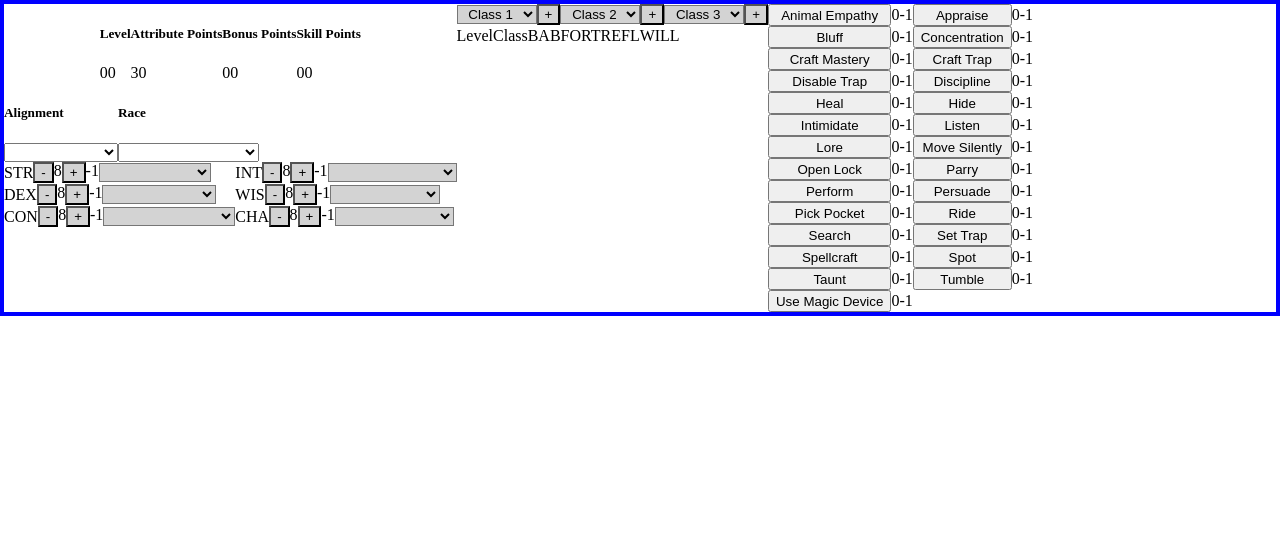
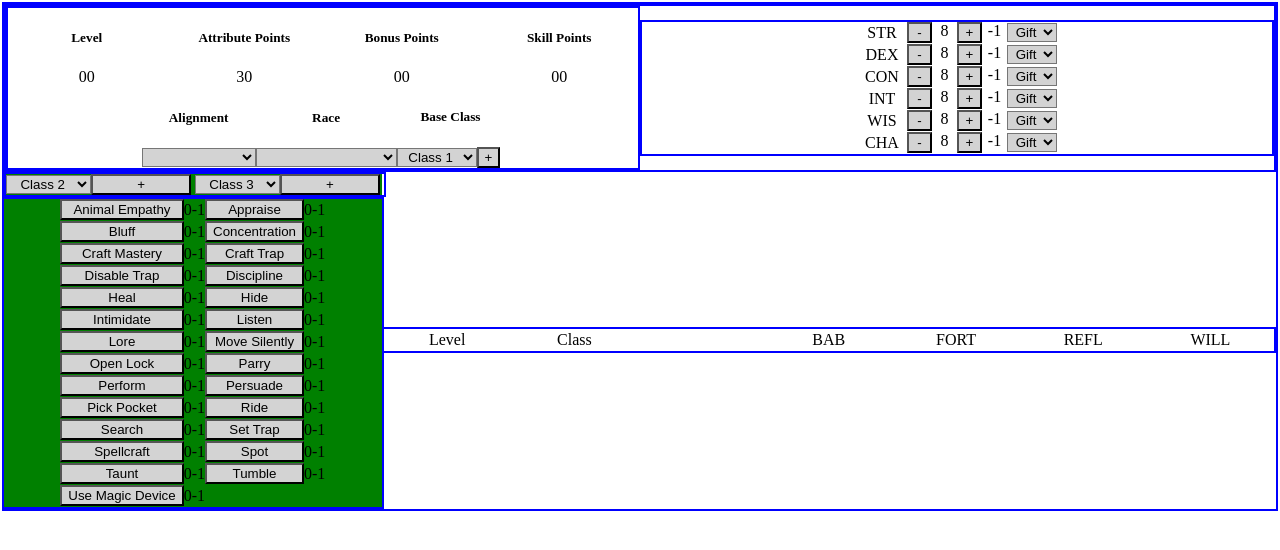
Before and after one commit to Wesley-J-Davis/DnD-3.5-Leveling-Simulator, a plain HTML site: page index.html in a window 1280 px wide. Drawn offline with Linux system fonts and the light colour scheme.

Commit message:
lots of changes
still need to work on alignments

```diff
--- a/css/style.css
+++ b/css/style.css
@@ -3,15 +3,19 @@
   border: purple solid 2px;
 }
 .FC {
+  flex: 1;
   display: flex;
   flex-direction: column;
-  height: auto;
-  align-items: baseline;
+  justify-content: center;
+  align-items: center;
 
 }
 .FR {
+  flex: 1;
   display: flex;
   flex-direction: row;
+  justify-content: center;
+  align-items: center;
 
 }
 .GC {
@@ -36,27 +40,27 @@
 }
 .Attributes {
   display: grid;
-  grid-template-columns: 1fr 1.5fr 1fr 1.5fr 1fr .5fr;
+  grid-template-columns: 50px 25px 25px 25px 25px 50px;
 }
 .Levelups {
   display: grid;
   grid-template-columns: repeat(3, auto);
+}
 
-}
 .Printout {
   display: grid;
   grid-template-columns: 1fr 1fr 1fr 1fr 1fr 1fr 1fr ;
 }
 .numbers {
   text-align: center;
-  justify-content: center;
+  justify-content: left;
 }
 .letters {
   text-align: right  ;
   justify-content: center;
 }
 .marginauto {
-  margin: auto;
+  margin: 2px;
 }
 .AlignmentRaceSection {
   display: flex;
@@ -72,22 +76,31 @@
   background: lightgrey;
   text-align: center;
   align-self: center;
+  flex: 1;
 }
-
 .lbl {
   text-align: center ;
   margin: 2px 0px;
+  flex: 1;
 }
-
 .skillCostProhibited {
   background: red;
-
 }
 .skillCostOne {
   background: green;
-
 }
 .skillCostTwo {
   background: yellow;
-
 }
+.lefty {
+  align-self: flex-start;
+}
+.width30 {
+  width: 30%;
+}
+.width70 {
+  width: 70%;
+}
+.centerAlign {
+  justify-content: center;
+}
--- a/index.html
+++ b/index.html
@@ -7,15 +7,11 @@
   <link rel="stylesheet" href="css/style.css">
 </head>
 <body class="testbox1 marginauto">
-
   <div action="#" id="CharacterSheet" class="FR perimeter ">
+    <div class="FC perimeter">
+      <div id="AllPoints" class="FR numbers width100">
         <div class="FC">
-
-      <div id="AllPoints" class="AlignmentRaceSection numbers width100 FR">
-        <div class="FC">
-          <h5 for="" class="letters ">
-            Level
-          </h5>
+          <h5 for="" class="letters">Level</h5>
           <label for="" id="TotalLevel" class="numbers  ">00</label>
         </div>
         <div class="FC">
@@ -41,7 +37,7 @@
       <div class="FR">
         <div class="FC">
           <h5 class="">Alignment</h5>
-          <select name="Alignment" id="Alignment" class="" onclick="classesFromAlignment()">
+          <select name="Alignment" id="Alignment" class="btn" onclick="classesFromAlignment()">
             <option selected value=""></option>
             <option value="LG" class='dropdown'>Lawful Good</option>
             <option value="NG" class='dropdown'>Neutral Good</option>
@@ -56,7 +52,7 @@
         </div>
         <div class="FC">
           <h5 class="">Race</h5>
-          <select name="Race" id="Race" class="" onclick="racialTraits()">
+          <select name="Race" id="Race" class="btn" onclick="racialTraits()">
             <option  value=""></option>
             <option value="Human">Human</option>
             <option value="Deep-Imaskari">Deep-Imaskari</option>
@@ -93,99 +89,9 @@
             <option value="Rakashasa">Rakashasa</option>
 
           </select>
-
-        </div>
-
-
-
-      </div>
-      <div id="Attributes" class="FR">
-        <div class="FC">
-          <div class="FR">
-            <label for="" class="lbl" >STR</label>
-            <button class="btn" onclick="downSTR()">-</button>
-            <label for="" class="numbers" id="STR">8</label>
-            <button class="btn" onclick="upSTR()">+</button>
-            <label for="" class="numbers" id="STRmod">-1</label>
-            <select name="" id="STRgift" class="btn" onclick="giftSTR()">
-              <option selected value=""></option>
-              <option value="">Gift of Strength</option>
-            </select>
-          </div>
-          <div class="FR">
-            <label for="" class="lbl" >DEX</label>
-            <button class="btn" onclick="downDEX()">-</button>
-            <label for="" class="numbers" id="DEX">8</label>
-            <button class="btn" onclick="upDEX()">+</button>
-            <label for="" class="numbers" id="DEXmod">-1</label>
-
-            <select name="" id="DEXgift" class="btn" onclick="giftDEX()">
-              <option selected value=""></option>
-              <option value="">Gift of Dexterity</option>
-            </select>
-          </div>
-          <div class="FR">
-            <label for="" class="lbl">CON</label>
-            <button class="btn" onclick="downCON()">-</button>
-            <label for="" class="numbers" id="CON">8</label>
-            <button class="btn" onclick="upCON()">+</button>
-            <label for="" class="numbers" id="CONmod">-1</label>
-
-            <select name="" id="CONgift" class="btn" onclick="giftCON()">
-              <option selected value=""></option>
-              <option value="">Gift of Constitution</option>
-            </select>
-          </div>
-        </div>
-
-
-        <div class="FC">
-          <div class="FR">
-            <label for="" class="lbl">INT</label>
-            <button class="btn" onclick="downINT()">-</button>
-            <label for="" class="numbers" id="INT">8</label>
-            <button class="btn" onclick="upINT()">+</button>
-            <label for="" class="numbers" id="INTmod">-1</label>
-
-            <select name="" id="INTgift" class="btn" onclick="giftINT()">
-              <option selected value=""></option>
-              <option value="">Gift of Intelligence</option>
-            </select>
-          </div>
-          <div class="FR">
-            <label for="" class="lbl">WIS</label>
-            <button class="btn" onclick="downWIS()">-</button>
-            <label for="" class="numbers" id="WIS">8</label>
-            <button class="btn" onclick="upWIS()">+</button>
-            <label for="" class="numbers" id="WISmod">-1</label>
-
-            <select name="" id="WISgift" class="btn" onclick="giftWIS()">
-              <option selected value=""></option>
-              <option value="">Gift of Wisdom</option>
-            </select>
-          </div>
-          <div class="FR">
-            <label for="" class="lbl">CHA</label>
-            <button class="btn" onclick="downCHA()">-</button>
-            <label for="" class="numbers" id="CHA">8</label>
-            <button class="btn" onclick="upCHA()">+</button>
-            <label for="" class="numbers" id="CHAmod">-1</label>
-
-            <select name="CHAgift" id="CHAgift" class="btn" onclick="giftCHA()">
-              <option selected value=""></option>
-              <option value="">Gift of Charisma</option>
-            </select>
-          </div>
-        </div>
-
-
-      </div>
-
-
         </div>
         <div class="FC">
-      <div id="MultiClassing" class="FR">
-        <div class="" id="">
+          <h5 class="">Base Class</h5>
           <div class="FR">
             <select name="classONE" id="classONE" class="btn" onclick="classOneSelection()">
               <option selected value="">Class 1</option>
@@ -201,13 +107,90 @@
               <option value="Sorcerer">Sorcerer</option>
               <option value="Wizard">Wizard</option>
             </select>
-
             <button id="CL1BTN" class="btn" >+</button>
             <h3 id="CL1" class="marginauto"></h3>
           </div>
         </div>
-        <div class="" id="">
-          <div class="FR">
+      </div>
+    </div>
+    <div id="Attributes" class="FC perimeter">
+        <div class="Attributes">
+          <label for="" class="lbl" >STR</label>
+          <button class="btn" onclick="downSTR()">-</button>
+          <label for="" class="numbers" id="STR">8</label>
+          <button class="btn" onclick="upSTR()">+</button>
+          <label for="" class="numbers" id="STRmod">-1</label>
+          <select name="" id="STRgift" class="btn" onclick="giftSTR()">
+            <option selected value="">Gift</option>
+            <option value="">Gift of Strength</option>
+          </select>
+        </div>
+        <div class="Attributes">
+          <label for="" class="lbl" >DEX</label>
+          <button class="btn" onclick="downDEX()">-</button>
+          <label for="" class="numbers" id="DEX">8</label>
+          <button class="btn" onclick="upDEX()">+</button>
+          <label for="" class="numbers" id="DEXmod">-1</label>
+
+          <select name="" id="DEXgift" class="btn" onclick="giftDEX()">
+            <option selected value="">Gift</option>
+            <option value="">Gift of Dexterity</option>
+          </select>
+        </div>
+        <div class="Attributes">
+          <label for="" class="lbl">CON</label>
+          <button class="btn" onclick="downCON()">-</button>
+          <label for="" class="numbers" id="CON">8</label>
+          <button class="btn" onclick="upCON()">+</button>
+          <label for="" class="numbers" id="CONmod">-1</label>
+
+          <select name="" id="CONgift" class="btn" onclick="giftCON()">
+            <option selected value="">Gift</option>
+            <option value="">Gift of Constitution</option>
+          </select>
+        </div>
+        <div class="Attributes">
+          <label for="" class="lbl">INT</label>
+          <button class="btn" onclick="downINT()">-</button>
+          <label for="" class="numbers" id="INT">8</label>
+          <button class="btn" onclick="upINT()">+</button>
+          <label for="" class="numbers" id="INTmod">-1</label>
+
+          <select name="" id="INTgift" class="btn" onclick="giftINT()">
+            <option selected value="">Gift</option>
+            <option value="">Gift of Intelligence</option>
+          </select>
+        </div>
+        <div class="Attributes">
+          <label for="" class="lbl">WIS</label>
+          <button class="btn" onclick="downWIS()">-</button>
+          <label for="" class="numbers" id="WIS">8</label>
+          <button class="btn" onclick="upWIS()">+</button>
+          <label for="" class="numbers" id="WISmod">-1</label>
+
+          <select name="" id="WISgift" class="btn" onclick="giftWIS()">
+            <option selected value="">Gift</option>
+            <option value="">Gift of Wisdom</option>
+          </select>
+        </div>
+        <div class="Attributes">
+          <label for="" class="lbl">CHA</label>
+          <button class="btn" onclick="downCHA()">-</button>
+          <label for="" class="numbers" id="CHA">8</label>
+          <button class="btn" onclick="upCHA()">+</button>
+          <label for="" class="numbers" id="CHAmod">-1</label>
+
+          <select name="CHAgift" id="CHAgift" class="btn" onclick="giftCHA()">
+            <option selected value="">Gift</option>
+            <option value="">Gift of Charisma</option>
+          </select>
+        </div>
+    </div>
+  </div>
+
+    <div class="FR width100">
+      <div class="FC skillCostOne width30">
+        <div id="MultiClassing" class="FR perimeter lefty width100">
           <select name="classTWO" id="classTWO" class="btn" onclick="classTwoSelection()">
             <option selected value="">Class 2</option>
             <option value="Barbarian">Barbarian</option>
@@ -222,13 +205,8 @@
             <option value="Sorcerer">Sorcerer</option>
             <option value="Wizard">Wizard</option>
           </select>
-
           <button id="CL2BTN"class="btn" >+</button>
           <h3 id="CL2" class="marginauto"></h3>
-          </div>
-        </div>
-        <div class="" id="">
-          <div class="FR">
           <select name="classTHREE" id="classTHREE" class="btn" onclick="classThreeSelection()">
                 <option selected value="">Class 3</option>
                 <option value="Barbarian">Barbarian</option>
@@ -243,13 +221,124 @@
                 <option value="Sorcerer">Sorcerer</option>
                 <option value="Wizard">Wizard</option>
           </select>
-
           <button id="CL3BTN" class="btn" >+</button>
           <h3 id="CL3" class="marginauto"></h3>
         </div>
+
+        <div id="Skills" class="GC numbers perimeter width100 centerAlign">
+
+          <button name="test"  class=" btn width100" onclick="skillPointAllocation(0)">Animal Empathy</button>
+          <label for="" class="lbl SkillValues">0</label>
+          <label for="" class="lbl SkillMods">-1</label>
+
+          <button name="test"  class=" btn width100" onclick="skillPointAllocation(1)">Appraise</button>
+          <label for="" class="lbl SkillValues">0</label>
+          <label for="" class="lbl SkillMods">-1</label>
+
+          <button name="test"  class=" btn width100" onclick="skillPointAllocation(2)">Bluff</button>
+          <label for="" class="lbl SkillValues">0</label>
+          <label for="" class="lbl SkillMods">-1</label>
+
+          <button name="test"  class=" btn width100" onclick="skillPointAllocation(3)">Concentration</button>
+          <label for="" class="lbl SkillValues">0</label>
+          <label for="" class="lbl SkillMods">-1</label>
+
+          <button name="test"  class=" btn width100" onclick="skillPointAllocation(4)">Craft Mastery</button>
+          <label for="" class="lbl SkillValues">0</label>
+          <label for="" class="lbl SkillMods">-1</label>
+
+          <button name="test"  class=" btn width100" onclick="skillPointAllocation(5)">Craft Trap</button>
+          <label for="" class="lbl SkillValues">0</label>
+          <label for="" class="lbl SkillMods">-1</label>
+
+          <button name="test"  class=" btn width100" onclick="skillPointAllocation(6)">Disable Trap</button>
+          <label for="" class="lbl SkillValues">0</label>
+          <label for="" class="lbl SkillMods">-1</label>
+
+          <button name="test"  class=" btn width100" onclick="skillPointAllocation(7)">Discipline</button>
+          <label for="" class="lbl SkillValues">0</label>
+          <label for="" class="lbl SkillMods">-1</label>
+
+          <button name="test"  class=" btn width100" onclick="skillPointAllocation(8)">Heal</button>
+          <label for="" class="lbl SkillValues">0</label>
+          <label for="" class="lbl SkillMods">-1</label>
+
+          <button name="test"  class=" btn width100" onclick="skillPointAllocation(9)">Hide</button>
+          <label for="" class="lbl SkillValues">0</label>
+          <label for="" class="lbl SkillMods">-1</label>
+
+          <button name="test"  class=" btn width100" onclick="skillPointAllocation(10)">Intimidate</button>
+          <label for="" class="lbl SkillValues">0</label>
+          <label for="" class="lbl SkillMods">-1</label>
+
+          <button name="test"  class=" btn width100" onclick="skillPointAllocation(11)">Listen</button>
+          <label for="" class="lbl SkillValues">0</label>
+          <label for="" class="lbl SkillMods">-1</label>
+
+          <button name="test"  class=" btn width100" onclick="skillPointAllocation(12)">Lore</button>
+          <label for="" class="lbl SkillValues">0</label>
+          <label for="" class="lbl SkillMods">-1</label>
+
+          <button name="test"  class=" btn width100" onclick="skillPointAllocation(13)">Move Silently</button>
+          <label for="" class="lbl SkillValues">0</label>
+          <label for="" class="lbl SkillMods">-1</label>
+
+          <button name="test"  class=" btn width100" onclick="skillPointAllocation(14)">Open Lock</button>
+          <label for="" class="lbl SkillValues">0</label>
+          <label for="" class="lbl SkillMods">-1</label>
+
+          <button name="test"  class=" btn width100" onclick="skillPointAllocation(15)">Parry</button>
+          <label for="" class="lbl SkillValues">0</label>
+          <label for="" class="lbl SkillMods">-1</label>
+
+          <button name="test"  class=" btn width100" onclick="skillPointAllocation(16)">Perform</button>
+          <label for="" class="lbl SkillValues">0</label>
+          <label for="" class="lbl SkillMods">-1</label>
+
+          <button name="test"  class=" btn width100" onclick="skillPointAllocation(17)">Persuade</button>
+          <label for="" class="lbl SkillValues">0</label>
+          <label for="" class="lbl SkillMods">-1</label>
+
+          <button name="test"  class=" btn width100" onclick="skillPointAllocation(18)">Pick Pocket</button>
+          <label for="" class="lbl SkillValues">0</label>
+          <label for="" class="lbl SkillMods">-1</label>
+
+          <button name="test"  class=" btn width100" onclick="skillPointAllocation(19)">Ride</button>
+          <label for="" class="lbl SkillValues">0</label>
+          <label for="" class="lbl SkillMods">-1</label>
+
+          <button name="test"  class=" btn width100" onclick="skillPointAllocation(20)">Search</button>
+          <label for="" class="lbl SkillValues">0</label>
+          <label for="" class="lbl SkillMods">-1</label>
+
+          <button name="test"  class=" btn width100" onclick="skillPointAllocation(21)">Set Trap</button>
+          <label for="" class="lbl SkillValues">0</label>
+          <label for="" class="lbl SkillMods">-1</label>
+
+          <button name="test"  class=" btn width100" onclick="skillPointAllocation(22)">Spellcraft</button>
+          <label for="" class="lbl SkillValues">0</label>
+          <label for="" class="lbl SkillMods">-1</label>
+
+          <button name="test"  class=" btn width100" onclick="skillPointAllocation(23)">Spot</button>
+          <label for="" class="lbl SkillValues">0</label>
+          <label for="" class="lbl SkillMods">-1</label>
+
+          <button name="test"  class=" btn width100" onclick="skillPointAllocation(24)">Taunt</button>
+          <label for="" class="lbl SkillValues">0</label>
+          <label for="" class="lbl SkillMods">-1</label>
+
+          <button name="test"  class=" btn width100" onclick="skillPointAllocation(25)">Tumble</button>
+          <label for="" class="lbl SkillValues">0</label>
+          <label for="" class="lbl SkillMods">-1</label>
+
+          <button name="test"  class=" btn width100" onclick="skillPointAllocation(26)">Use Magic Device</button>
+          <label for="" class="lbl SkillValues">0</label>
+          <label for="" class="lbl SkillMods">-1</label>
+
         </div>
       </div>
-      <div id="Printout" class="FR ">
+
+      <div id="Printout" class="Printout perimeter width70">
         <label class="lbl"for="">Level</label>
         <label class="lbl"for="">Class</label>
         <label class="lbl"for=""> </label>
@@ -260,118 +349,6 @@
       </div>
     </div>
 
-    <div id="Skills" class="GC numbers  ">
-
-      <button name="test"  class=" SkillButtons" onclick="skillPointAllocation(0)">Animal Empathy</button>
-      <label for="" class="lbl SkillValues">0</label>
-      <label for="" class="lbl SkillMods">-1</label>
-
-      <button name="test"  class=" SkillButtons" onclick="skillPointAllocation(1)">Appraise</button>
-      <label for="" class="lbl SkillValues">0</label>
-      <label for="" class="lbl SkillMods">-1</label>
-
-      <button name="test"  class=" SkillButtons" onclick="skillPointAllocation(2)">Bluff</button>
-      <label for="" class="lbl SkillValues">0</label>
-      <label for="" class="lbl SkillMods">-1</label>
-
-      <button name="test"  class=" SkillButtons" onclick="skillPointAllocation(3)">Concentration</button>
-      <label for="" class="lbl SkillValues">0</label>
-      <label for="" class="lbl SkillMods">-1</label>
-
-      <button name="test"  class=" SkillButtons" onclick="skillPointAllocation(4)">Craft Mastery</button>
-      <label for="" class="lbl SkillValues">0</label>
-      <label for="" class="lbl SkillMods">-1</label>
-
-      <button name="test"  class=" SkillButtons" onclick="skillPointAllocation(5)">Craft Trap</button>
-      <label for="" class="lbl SkillValues">0</label>
-      <label for="" class="lbl SkillMods">-1</label>
-
-      <button name="test"  class=" SkillButtons" onclick="skillPointAllocation(6)">Disable Trap</button>
-      <label for="" class="lbl SkillValues">0</label>
-      <label for="" class="lbl SkillMods">-1</label>
-
-      <button name="test"  class=" SkillButtons" onclick="skillPointAllocation(7)">Discipline</button>
-      <label for="" class="lbl SkillValues">0</label>
-      <label for="" class="lbl SkillMods">-1</label>
-
-      <button name="test"  class=" SkillButtons" onclick="skillPointAllocation(8)">Heal</button>
-      <label for="" class="lbl SkillValues">0</label>
-      <label for="" class="lbl SkillMods">-1</label>
-
-      <button name="test"  class=" SkillButtons" onclick="skillPointAllocation(9)">Hide</button>
-      <label for="" class="lbl SkillValues">0</label>
-      <label for="" class="lbl SkillMods">-1</label>
-
-      <button name="test"  class=" SkillButtons" onclick="skillPointAllocation(10)">Intimidate</button>
-      <label for="" class="lbl SkillValues">0</label>
-      <label for="" class="lbl SkillMods">-1</label>
-
-      <button name="test"  class=" SkillButtons" onclick="skillPointAllocation(11)">Listen</button>
-      <label for="" class="lbl SkillValues">0</label>
-      <label for="" class="lbl SkillMods">-1</label>
-
-      <button name="test"  class=" SkillButtons" onclick="skillPointAllocation(12)">Lore</button>
-      <label for="" class="lbl SkillValues">0</label>
-      <label for="" class="lbl SkillMods">-1</label>
-
-      <button name="test"  class=" SkillButtons" onclick="skillPointAllocation(13)">Move Silently</button>
-      <label for="" class="lbl SkillValues">0</label>
-      <label for="" class="lbl SkillMods">-1</label>
-
-      <button name="test"  class=" SkillButtons" onclick="skillPointAllocation(14)">Open Lock</button>
-      <label for="" class="lbl SkillValues">0</label>
-      <label for="" class="lbl SkillMods">-1</label>
-
-      <button name="test"  class=" SkillButtons" onclick="skillPointAllocation(15)">Parry</button>
-      <label for="" class="lbl SkillValues">0</label>
-      <label for="" class="lbl SkillMods">-1</label>
-
-      <button name="test"  class=" SkillButtons" onclick="skillPointAllocation(16)">Perform</button>
-      <label for="" class="lbl SkillValues">0</label>
-      <label for="" class="lbl SkillMods">-1</label>
-
-      <button name="test"  class=" SkillButtons" onclick="skillPointAllocation(17)">Persuade</button>
-      <label for="" class="lbl SkillValues">0</label>
-      <label for="" class="lbl SkillMods">-1</label>
-
-      <button name="test"  class=" SkillButtons" onclick="skillPointAllocation(18)">Pick Pocket</button>
-      <label for="" class="lbl SkillValues">0</label>
-      <label for="" class="lbl SkillMods">-1</label>
-
-      <button name="test"  class=" SkillButtons" onclick="skillPointAllocation(19)">Ride</button>
-      <label for="" class="lbl SkillValues">0</label>
-      <label for="" class="lbl SkillMods">-1</label>
-
-      <button name="test"  class=" SkillButtons" onclick="skillPointAllocation(20)">Search</button>
-      <label for="" class="lbl SkillValues">0</label>
-      <label for="" class="lbl SkillMods">-1</label>
-
-      <button name="test"  class=" SkillButtons" onclick="skillPointAllocation(21)">Set Trap</button>
-      <label for="" class="lbl SkillValues">0</label>
-      <label for="" class="lbl SkillMods">-1</label>
-
-      <button name="test"  class=" SkillButtons" onclick="skillPointAllocation(22)">Spellcraft</button>
-      <label for="" class="lbl SkillValues">0</label>
-      <label for="" class="lbl SkillMods">-1</label>
-
-      <button name="test"  class=" SkillButtons" onclick="skillPointAllocation(23)">Spot</button>
-      <label for="" class="lbl SkillValues">0</label>
-      <label for="" class="lbl SkillMods">-1</label>
-
-      <button name="test"  class=" SkillButtons" onclick="skillPointAllocation(24)">Taunt</button>
-      <label for="" class="lbl SkillValues">0</label>
-      <label for="" class="lbl SkillMods">-1</label>
-
-      <button name="test"  class=" SkillButtons" onclick="skillPointAllocation(25)">Tumble</button>
-      <label for="" class="lbl SkillValues">0</label>
-      <label for="" class="lbl SkillMods">-1</label>
-
-      <button name="test"  class=" SkillButtons" onclick="skillPointAllocation(26)">Use Magic Device</button>
-      <label for="" class="lbl SkillValues">0</label>
-      <label for="" class="lbl SkillMods">-1</label>
-
-    </div>
-
     <script src="Rulebook.js"></script>
   </form>
 </body>
```
Lines whose indentation alone changed are shown as unchanged.
